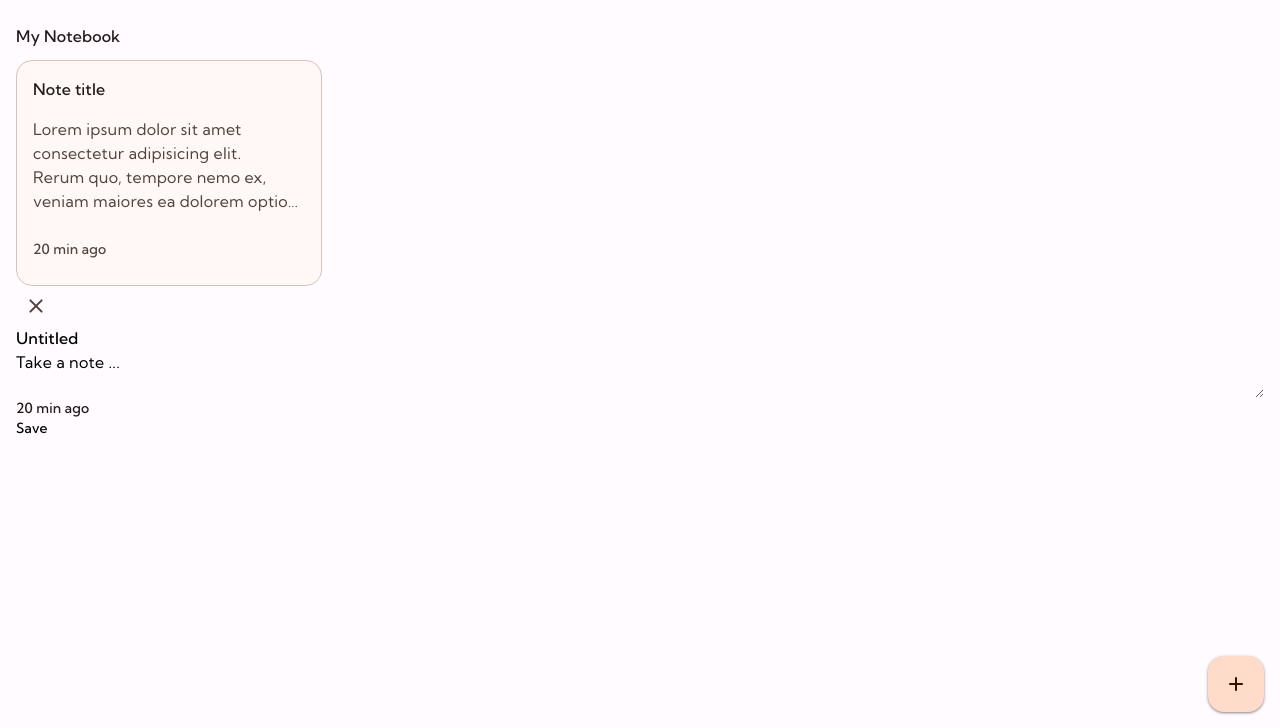
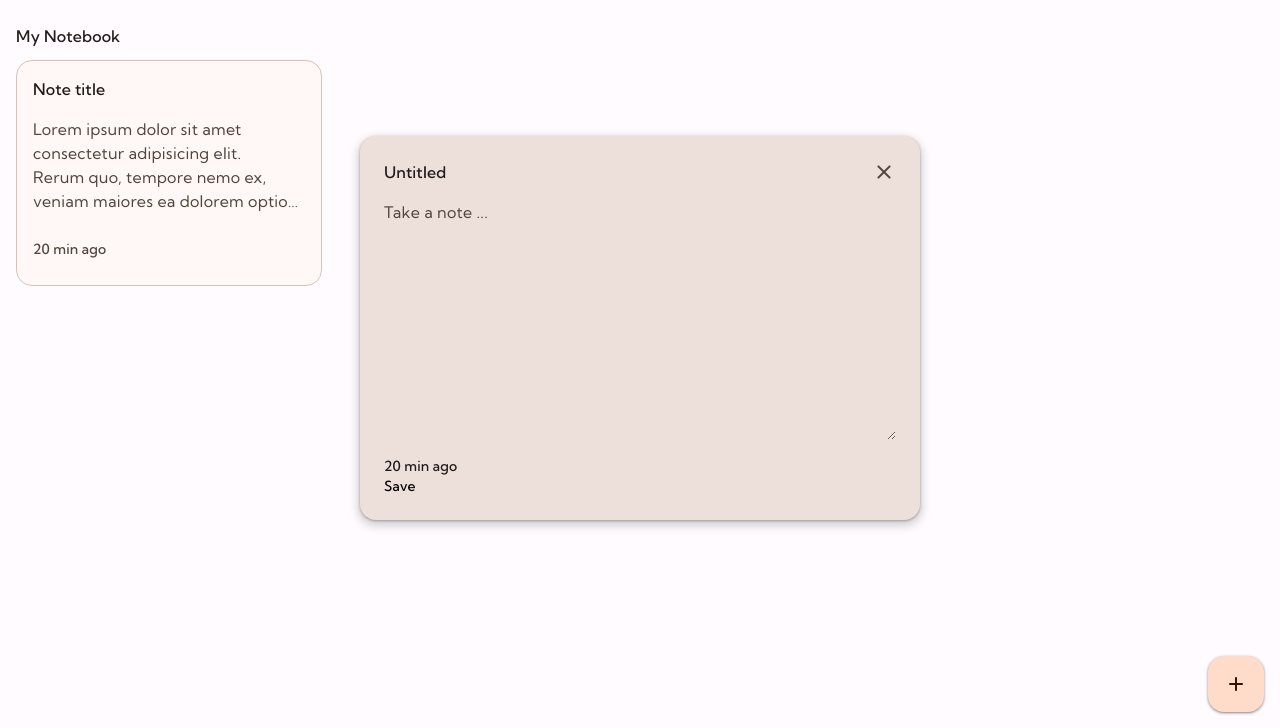
Before and after one commit to aliyeff-f/Notekeeper-proyekt, a plain HTML site: page index.html in a window 1280 px wide. Shown: the part 72-800 px from the top of the page. Drawn offline with nearby package versions, Linux system fonts and the light colour scheme.

Commit message:
Modal two

```diff
--- a/src/css/style.css
+++ b/src/css/style.css
@@ -567,6 +567,59 @@ body{
  * Modal
  */
 
+ .modal{
+  position: fixed;
+  top: 50%;
+  left: 50%;
+  transform: translate(-50%, -50%);
+  max-width: 560px;
+  width: calc(100% - var(--spacing-8));
+  background-color: var(--surface-container-highest);
+  border-radius: var(--radius-large);
+  padding: var(--spacing-6);
+  box-shadow: var(--shadow-3);
+  z-index: 8;
+  animation: modal-open var(--tr-duration-medium) var(--tr-easing-emphasized) forwards;
+ }
+
+ @keyframes modal-open {
+  0%{
+    transform: translate(-50%,calc(-50% + var(--spacing-5)));
+    opacity: 0;
+    visibility: hidden;
+  }
+  100%{
+    transform: translate(-50%, -50%);
+    opacity: 1;
+    visibility: visible;
+  }
+ }
+
+ .modal .icon-btn{
+  position: absolute;
+  top: var(--spacing-4);
+  right: var(--spacing-4);
+ }
+
+ .modal-title{
+  padding-inline-end: var(--spacing-10);
+  max-height: 48px;
+  color: var(--on-surface);
+  margin-block-end: var(--spacing-4);
+  overflow: hidden;
+ }
+
+ .modal-text{
+  min-height: 240px;
+  max-height: calc(100vh - 200px);
+  color: var(--on-surface-variant);
+  overflow-y: auto;
+  margin-block-end: var(--spacing-4);
+ }
+
+
+
+
 
 
 /**
```
